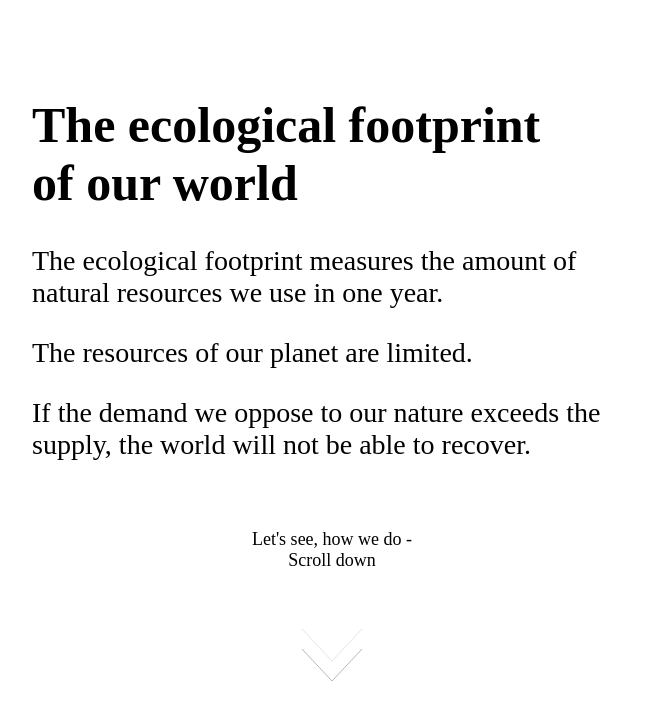
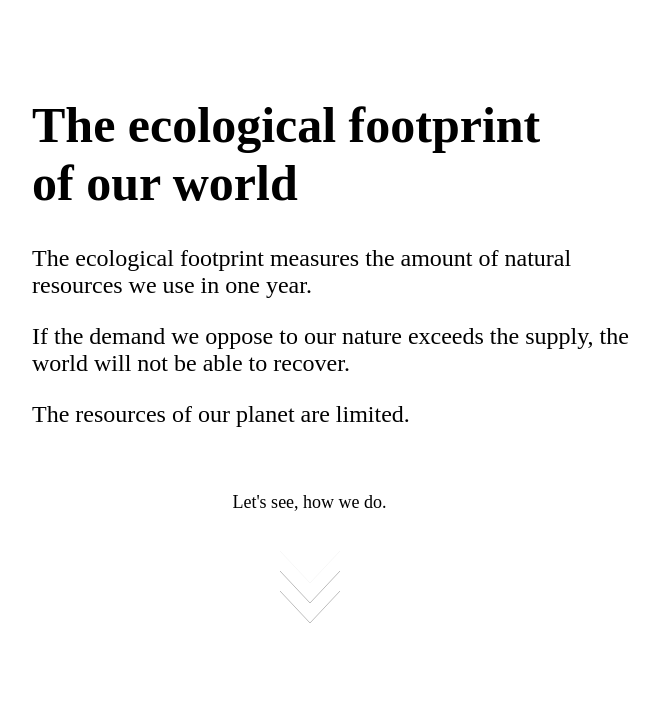
Before and after one commit to huli/ecological-footprint, a PHP site: page / in a window 1280 px wide. Shown: the top 720 px of the page, without its empty margins (30-689 px from the left). Run offline with PHP 8.4, Linux system fonts and the light colour scheme; some web fonts are replaced.

Commit message:
Minor change.

```diff
--- a/css/style.css
+++ b/css/style.css
@@ -8,10 +8,11 @@
     font-size: 18px;
     text-align: center;
     padding-top: 40px;
+    margin-left: -45px;
 }
 
 .description {
-    font-size: 28px;
+    font-size: 24px;
 }
 
 h1 {
@@ -38,16 +39,14 @@ h1 {
 @keyframes arrow
 {
     0% {opacity:0}
-    40% {opacity:1}
-    80% {opacity:0}
+    50% {opacity:1}
     100% {opacity:0}
 }
 
 @-webkit-keyframes arrow /*Safari and Chrome*/
 {
     0% {opacity:0}
-    40% {opacity:1}
-    80% {opacity:0}
+    50% {opacity:1}
     100% {opacity:0}
 }
 
--- a/index.html
+++ b/index.html
@@ -15,15 +15,15 @@
                     The ecological footprint measures the amount
                     of natural resources we use in one year.
                     <p />
-                    The resources of our planet are limited.
-                    <p />
                     If the demand we oppose to our
                     nature exceeds the supply, the world will not be able to recover.
+                    <p />
+                    The resources of our planet are limited.
                     <p />
                 </div>
             </div>
             <div id="scroll-hint">
-                Let's see, how we do - <br/> Scroll down
+                Let's see, how we do.<br/>
                 <p />
                 <svg class="arrows">
 							<path class="a1" d="M0 0 L30 32 L60 0"></path>
```
